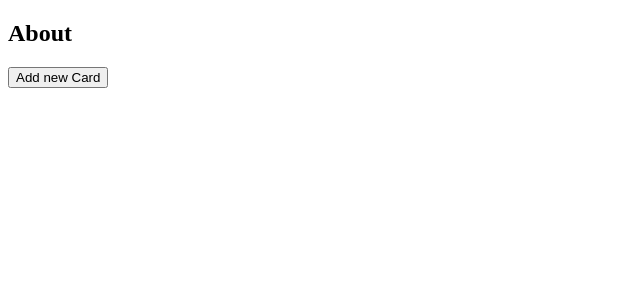
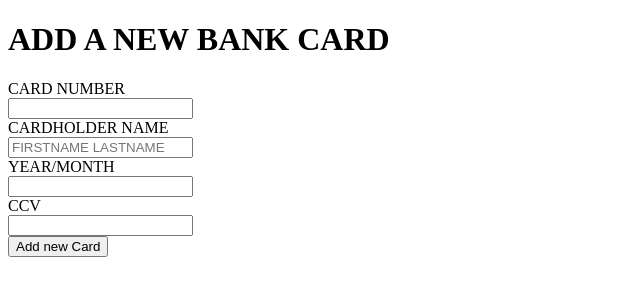
Before and after one commit to Nattzor/e-wallet-nathalie, a Vue app: page / in a window 1280 px wide. Both pictures are taken after a click on the button "Add new Card". Shown: the top 300 px of the page, without its empty margins (0-640 px from the left). Built offline with nearby package versions, Linux system fonts and the light colour scheme.

Commit message:
form binding

```diff
--- a/src/AddCard.vue
+++ b/src/AddCard.vue
@@ -1,9 +1,31 @@
 <template>
-  <h2> About </h2>
+<main>
+  <h1>ADD A NEW BANK CARD</h1>
+  <form @submit.prevent="sendCard">
+      <label for="cardNumber">CARD NUMBER</label><br>
+      <input v-model="cardInfo.cardNumber" type="text" id="cardNumber"><br>
+      <label for="cardHolder">CARDHOLDER NAME</label><br>
+      <input v-model="cardInfo.fname" type="text" id="cardHolder" placeholder="FIRSTNAME LASTNAME"><br>
+       <label for="cardDate">YEAR/MONTH</label><br>
+      <input v-model="cardInfo.date" type="text" id="cardDate"><br>
+       <label for="cardCcv">CCV</label><br>
+      <input v-model="cardInfo.ccv" type="text" id="cardCcv">
+       </form>
+  </main>
 </template>
 
 <script>
 export default {
+    data() { return {
+        cardInfo: { cardNumber: "", fname: "", lname: "", date: "", ccv:""
+        }
+    }
+    },
+    methods: {
+        sendCard(){
+            this.$emit('send', {...this.cardInfo})
+        }
+    }
 
 }
 </script>
--- a/src/App.vue
+++ b/src/App.vue
@@ -20,7 +20,9 @@ import AddCard from './AddCard.vue'
 export default {
   components: {Wallet, AddCard},
 data() { return {
-  cards: [{id: 0, fname: 'Nathalie', lnam: 'Larsson', cardnum: 666-666-666,}],
+  cards: [{id: 0, fname: 'Nathalie', lname: 'Larsson', cardnum: 666666666, year: 22, month:21, ccv: 555},
+    {id: 1, fname: 'Nathalie', lname: 'Larsson', cardnum: 3333333333, year: 22, month:21, ccv: 555},
+    {id: 2, fname: 'Nathalie', lname: 'Larsson', cardnum: 9999999999, year: 22, month:21, ccv: 555}],
 currentView: 'wallet'
 }
 }
--- a/src/CardCard.vue
+++ b/src/CardCard.vue
@@ -1,6 +1,8 @@
 <template>
   <div class="wrapper">
-      {{card}}
+      <h1>{{card.cardnum}}</h1>
+      <p>Cardholder name: <br>{{card.fname}} {{card.lname}} </p>
+       <p>Year/Month <br>{{card.year}}/{{card.month}}</p>
   </div>
 </template>
 
--- a/src/Wallet.vue
+++ b/src/Wallet.vue
@@ -1,6 +1,6 @@
 <template>
 <div>
-  <h1> Home </h1>
+  <h1> E-Wallet</h1>
   <CardCard v-for="card in cards" :key ="card.id" v-bind:card="card" />
   </div>
 </template>
```
